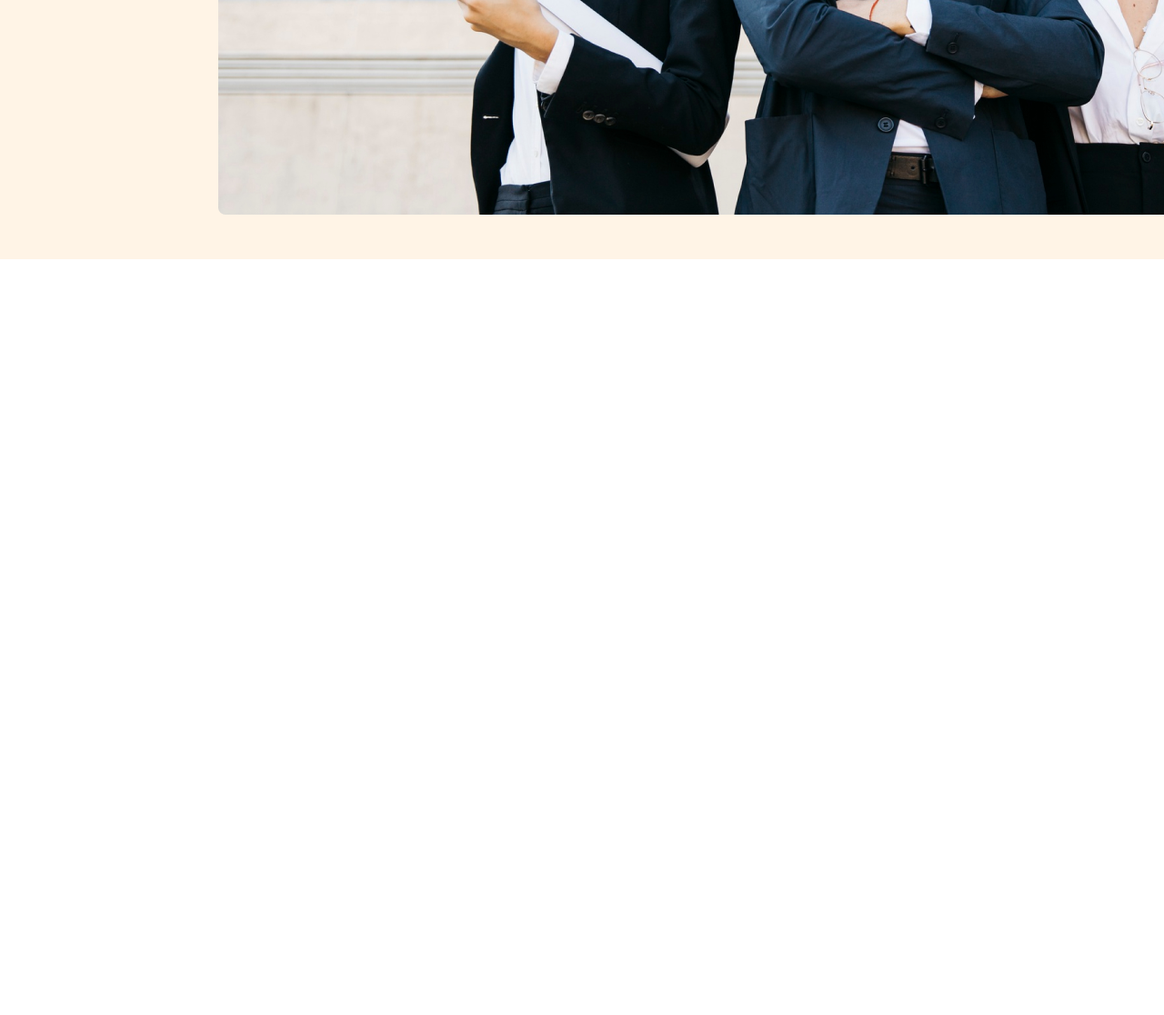
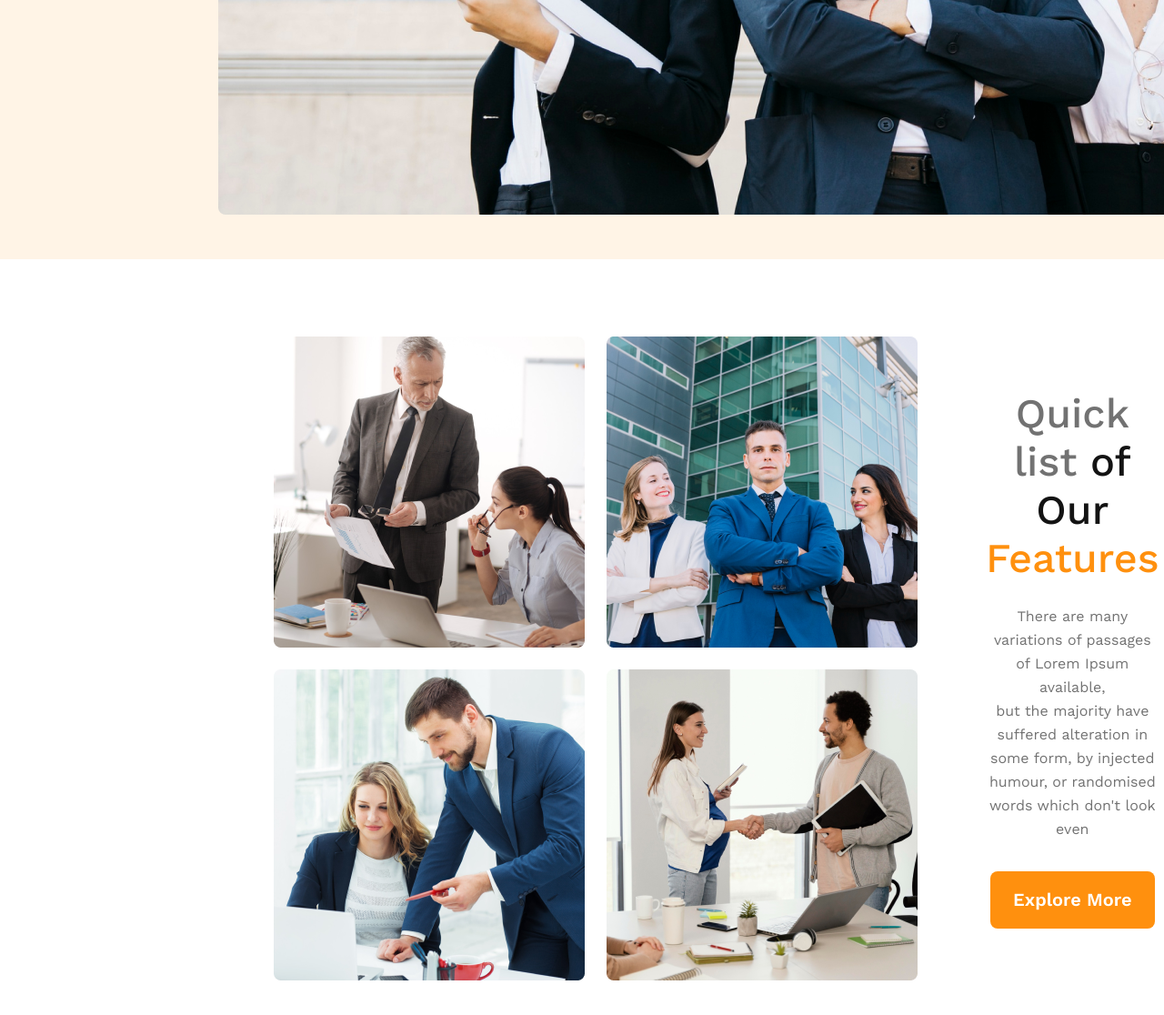
Before and after one commit to mrnayem2026/brand-new-group, a plain HTML site: page index.html in a window 1280 px wide. Shown: the part 1147-2263 px from the top of the page at 91% size. Before the commit the page ends 1432 px from the top, so only its background shows below. Drawn offline with nearby package versions, Linux system fonts and the light colour scheme.

Commit message:
Features  done

```diff
--- a/css/style.css
+++ b/css/style.css
@@ -93,6 +93,57 @@ nav ul li {
 /*! <> Banner Section CSS Stayle End <> */
 /** <> Header Section CSS Stayle End  <> */
 
+/** <> Main Section CSS Stayle Start <> */
+
+/*? <> feature Section CSS Stayle Start <> */
+.feature {
+    margin: 85px 301px 130px 301px;
+    display: flex;
+    gap: 75px;
+}
+
+.image-gallary {
+    display: grid;
+    grid-template-columns: repeat(2, 1fr);
+    grid-gap: 24px;
+}
+
+.feature-content {
+    margin: auto 0;
+}
+
+.feature-title {
+    font-style: normal;
+    font-weight: 500;
+    font-size: 45px;
+    line-height: 53px;
+    color: #727272;
+}
+
+.feature-title .black-color {
+    color: #131313;
+}
+
+.feature-title .orrange-color {
+    color: #FF900E;
+}
+
+.feature-description {
+    padding: 25px 0 33px 0;
+    font-style: normal;
+    font-weight: 400;
+    font-size: 16px;
+    line-height: 26px;
+    color: #727272;
+}
+
+/*? <> feature Section CSS Stayle End  <> */
+
+/** <> Main Section CSS Stayle End  <> */
+
+.hide {
+    display: none;
+}
 
 
 /*! {<<>>} Responsive only for mobile-> Start {<<>>} */
@@ -144,6 +195,26 @@ nav ul li {
     }
 
     /*? <> Banner Section mobile responsive End <> */
-}
+
+    /*? <> feature Section mobile responsive Start <> */
+    .feature {
+        margin: 31px 0 60px 0;
+        flex-direction: column;
+      }
+    .image-gallary {
+        grid-template-columns: repeat(1, 1fr);
+        grid-gap: 24px;
+    }
+    .image-gallary img {
+        width: 100%;
+        padding-left: 20px;
+        padding-right: 20px;
+      }
+    }
+    .feature-content {
+        text-align: center;
+    }
+    /*? <> feature Section mobile responsive End <> */
+
 
 /*! {<<>>} Responsive only for mobile-> End {<<>>} */
--- a/index.html
+++ b/index.html
@@ -45,7 +45,23 @@
     <!--! <<>> Header section HTML5 Structure End <<>> -->
 
     <!--! <<>> Main section HTML5 Structure Start <<>> -->
-    <main></main>
+    <main>
+         <!--? Features section  HTML5 Structure Start -->
+         <section class="feature">
+            <div class="image-gallary">
+                <img src="./images/team1.png" alt="team1">
+                <img src="./images/team2.png" alt="team2">
+                <img src="./images/team3.png" alt="team3">
+                <img src="./images/team4.png" alt="team4">
+            </div>
+            <div class="feature-content ">
+                <h1 class="feature-title">Quick list  <span class="black-color">of Our</span>  <br> <span class="orrange-color">Features</span> </h1>
+                <p class="feature-description">There are many variations of passages of Lorem Ipsum available, <br> but the majority have suffered alteration in some form, by injected  humour, or randomised words which don't look even</p>
+                <button class="common-btn">Explore More</button>
+            </div>
+         </section>
+         <!--? Features section  HTML5 Structure End -->
+    </main>
     <!--! <<>> Main section HTML5 Structure End <<>> -->
 
     <!--! <<>> Footer section HTML5 Structure Start <<>> -->
```
